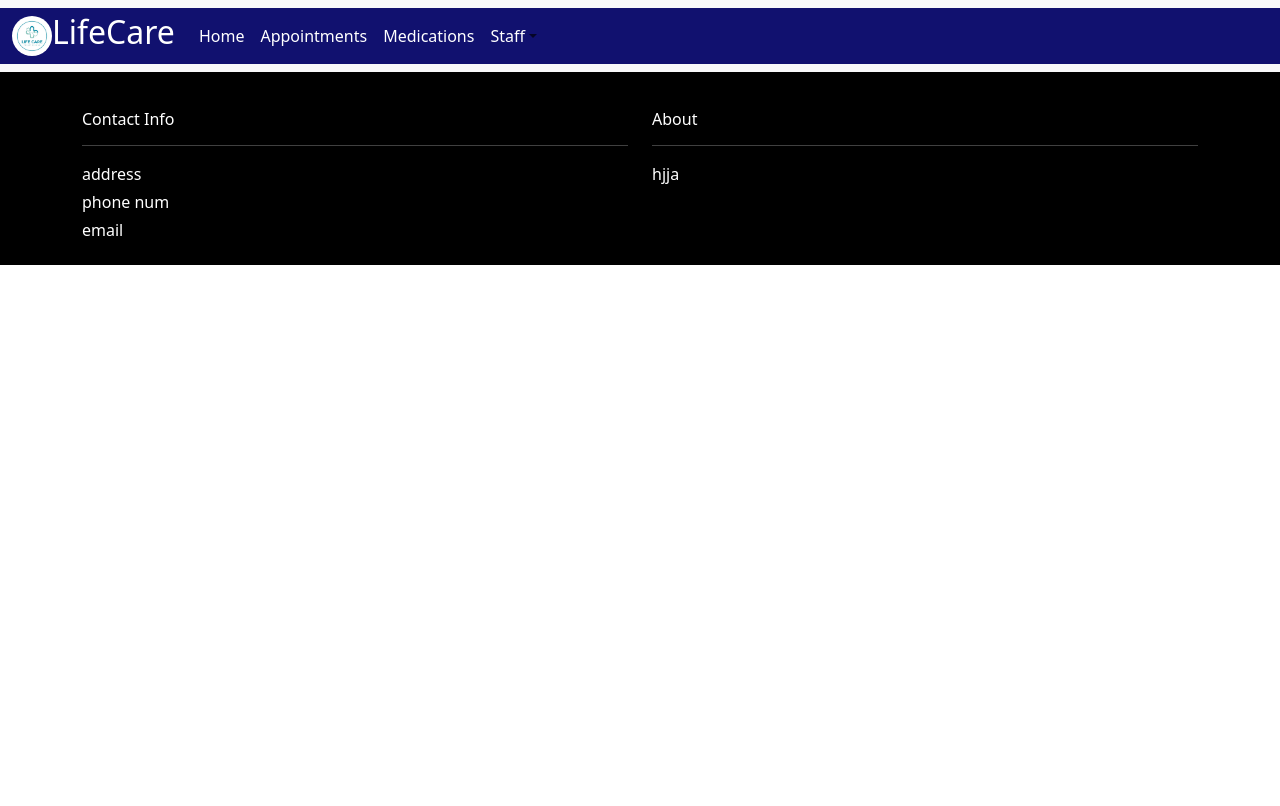
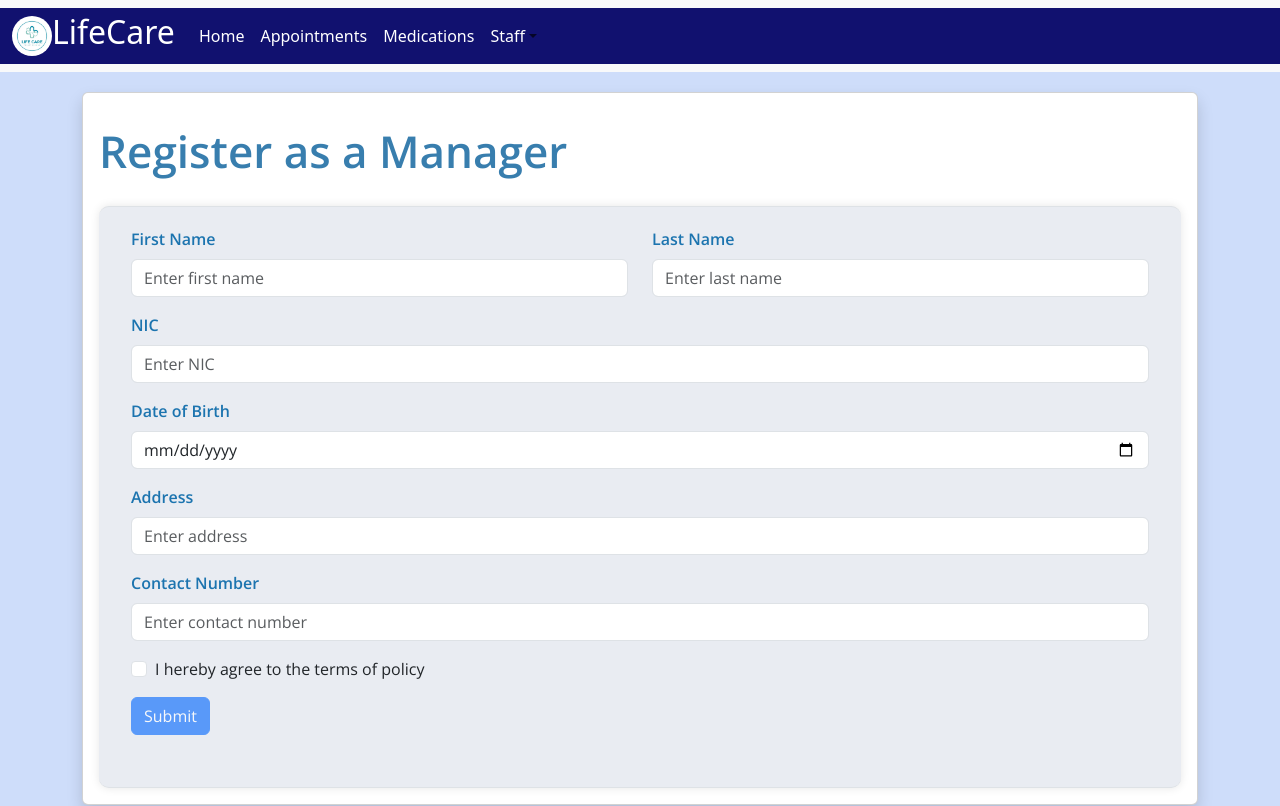
Before and after one commit to cepdnaclk/e19-co226-Medical-Clinic-Manager, a React (Create React App) app in the folder frontend/: page /registerManag in a window 1280 px wide. Shown: the top 806 px of the page. Built offline with nearby package versions, Linux system fonts and the light colour scheme.

Commit message:
sign-up resized

```diff
--- a/frontend/src/App.js
+++ b/frontend/src/App.js
@@ -9,7 +9,6 @@ import MedProfessionals from './components/pages/MedProfessionals';
 import Footer from './components/inc/Footer';
 import NewAppoin from './components/pages/NewAppoin';
 import Register from './components/pages/Register';
-import Login from './components/pages/Signup';
 import Medications from './components/pages/Medications';
 import PatientMedic from './components/pages/PatientMedic';
 import Signin from './components/pages/Signin';
@@ -20,6 +19,7 @@ import Signup from './components/pages/Signup';
 import RegisterDoc from './components/pages/RegisterDoc';
 import MedProfManager from './components/pages/MedProfManager';
 import MedicatManager from './components/pages/MedicatManager';
+import RegisterManag from './components/pages/RegisterManag';
 
 function App() {
   return (
@@ -38,13 +38,14 @@ function App() {
           <Route exact path='/medprofessionals' element={<MedProfessionals/>}></Route>
           <Route exact path='/medprofManager' element={<MedProfManager/>}></Route>
           <Route exact path='/newAppoinment' element={<NewAppoin/>}></Route>
-          <Route exact path='/register' element={<Register/>}></Route>
+          <Route exact path='/' element={<Register/>}></Route>
+          <Route exact path='/registerManag' element={<RegisterManag/>}></Route>
           <Route exact path='/registerDoc' element={<RegisterDoc/>}></Route>
           <Route exact path='/signin' element={<Signin/>}></Route>
           <Route exact path='/signinDoc' element={<SigninDoc/>}></Route>
           <Route exact path='/signup' element={<Signup/>}></Route>
           <Route exact path='/medications' element={<Medications/>}></Route>
-          <Route exact path='/' element={<MedicatManager/>}></Route>
+          <Route exact path='/medicatManager' element={<MedicatManager/>}></Route>
 
         </Routes>
 
--- /dev/null
+++ b/frontend/src/components/pages/RegisterManag.js
@@ -0,0 +1,87 @@
+import React, { useState } from 'react';
+import { Container, Form, Button, Card } from 'react-bootstrap';
+
+function RegisterManag() {
+  const [isCheckboxChecked, setIsCheckboxChecked] = useState(false);
+  const [isFormFilled, setIsFormFilled] = useState(false);
+
+  const handleCheckboxChange = (e) => {
+    setIsCheckboxChecked(e.target.checked);
+  };
+
+  const handleFormChange = (e) => {
+    const form = e.target.form;
+    setIsFormFilled(form.checkValidity());
+  };
+
+  return (
+    <div className='body'>
+      <Container>
+        <Card className="shadow">
+          <Card.Body>
+            <h2 className='topic mt-3'>Register as a Manager</h2>
+            <pre></pre>
+            <section className='section bg-c-light border-top border-bottom'>
+              <div className='container'>
+                <div className='row'>
+                  <div className='col-md-12'>
+
+                    <Form>
+                      <div className="row mb-3">
+                        <div className="col-md-6">
+                          <Form.Group controlId="formBasicFirstName">
+                            <Form.Label>First Name</Form.Label>
+                            <Form.Control type="text" placeholder="Enter first name" onChange={handleFormChange} required />
+                          </Form.Group>
+                        </div>
+
+                        <div className="col-md-6">
+                          <Form.Group controlId="formBasicLastName">
+                            <Form.Label>Last Name</Form.Label>
+                            <Form.Control type="text" placeholder="Enter last name" onChange={handleFormChange} required />
+                          </Form.Group>
+                        </div>
+                      </div>
+
+                      <Form.Group className="mb-3" controlId="formBasicNIC">
+                        <Form.Label>NIC</Form.Label>
+                        <Form.Control type="text" placeholder="Enter NIC" onChange={handleFormChange} required />
+                      </Form.Group>
+
+                      <Form.Group className="mb-3" controlId="formBasicDOB">
+                        <Form.Label>Date of Birth</Form.Label>
+                        <Form.Control type="date" onChange={handleFormChange} required />
+                      </Form.Group>
+
+                      <Form.Group className="mb-3" controlId="formBasicAddress">
+                        <Form.Label>Address</Form.Label>
+                        <Form.Control type="text" placeholder="Enter address" onChange={handleFormChange} required />
+                      </Form.Group>
+
+                      <Form.Group className="mb-3" controlId="formBasicContact">
+                        <Form.Label>Contact Number</Form.Label>
+                        <Form.Control type="text" placeholder="Enter contact number" onChange={handleFormChange} required />
+                      </Form.Group>
+
+                      <Form.Group className="mb-3" controlId="formBasicCheckbox">
+                        <Form.Check type="checkbox" label="I hereby agree to the terms of policy" onChange={handleCheckboxChange} required />
+                      </Form.Group>
+
+                      <Button variant="primary" type="submit" disabled={!isCheckboxChecked || !isFormFilled}>
+                        Submit
+                      </Button>
+                    </Form>
+                    <pre></pre>
+                    <pre></pre>
+                  </div>
+                </div>
+              </div>
+            </section>
+          </Card.Body>
+        </Card>
+      </Container>
+    </div>
+  );
+}
+
+export default RegisterManag;
--- a/frontend/src/components/pages/Signup.js
+++ b/frontend/src/components/pages/Signup.js
@@ -33,9 +33,10 @@ function Signup() {
   };
 
   return (
-    <div className='body'>
+    <div className='body '>
       <Container>
-        <Card className="shadow">
+        <div className='d-flex justify-content-center'>
+          <Card className="shadow col-md-7">
             <Card.Body>
               <h2 className='topic mt-3'>Sign up</h2>
               <pre></pre>
@@ -65,16 +66,14 @@ function Signup() {
                         <Form.Control type="password" placeholder="Retype password" onChange={handleFormChange} required />
                       </Form.Group>
 
-
-
                         <div className="d-flex justify-content-between align-items-center mt-3">
                           <Button variant="primary" type="submit" disabled={!isFormFilled}>
-                          <Link to="/register" className="btn btn-primary">
+                            <Link to="/register" className="btn btn-primary btn-sm">
                               Sign up
                             </Link>
                           </Button>
                           <Button variant="primary" type="submit">
-                          <Link to="/signin" className="btn btn-primary">
+                            <Link to="/signin" className="btn btn-primary btn-sm">
                               Back to Sign in
                             </Link>
                           </Button>
@@ -87,6 +86,7 @@ function Signup() {
               </section>
             </Card.Body>
           </Card>
+        </div>
       </Container>
     </div>
   );
```
Lines whose indentation alone changed are shown as unchanged.
